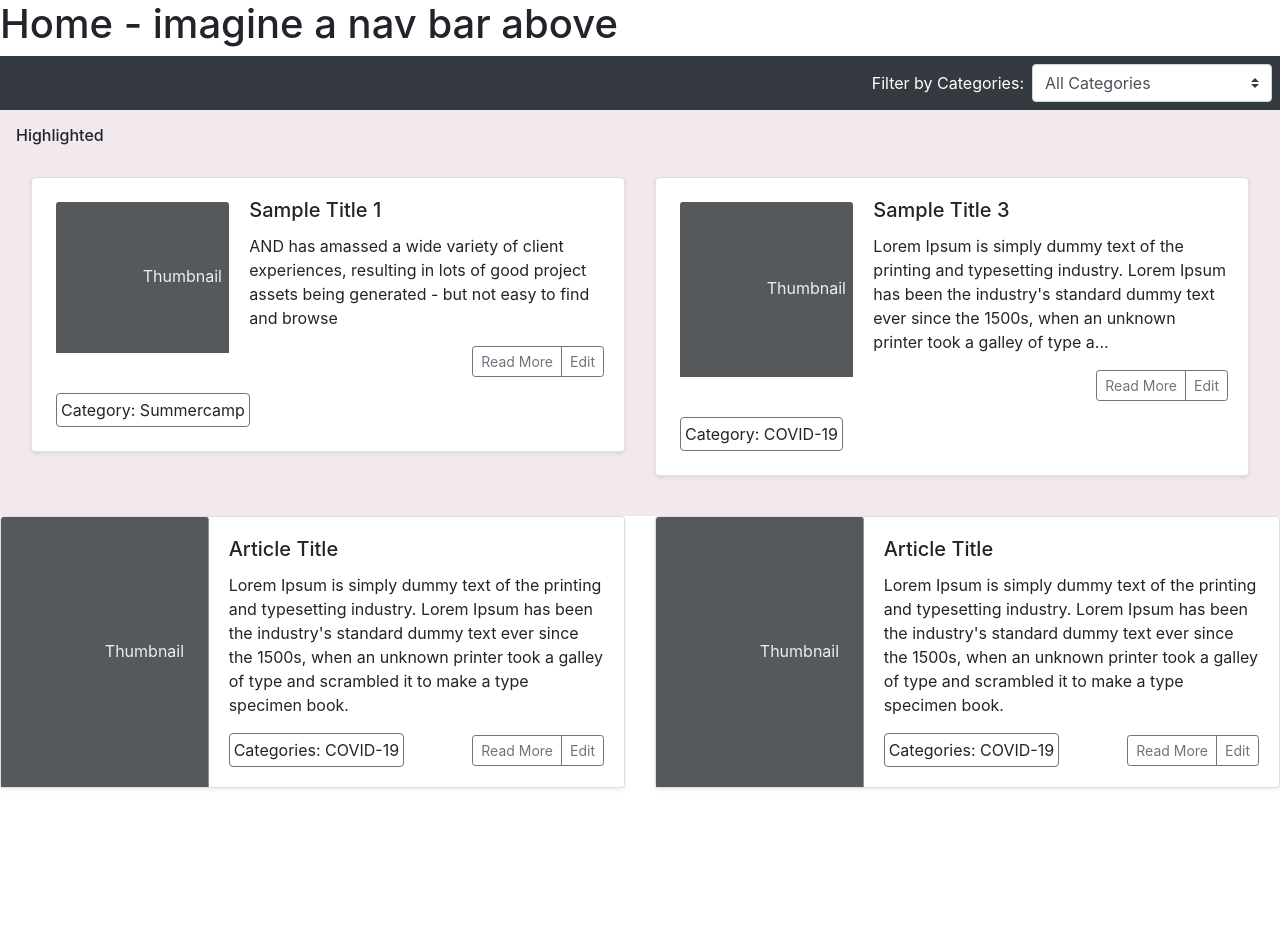
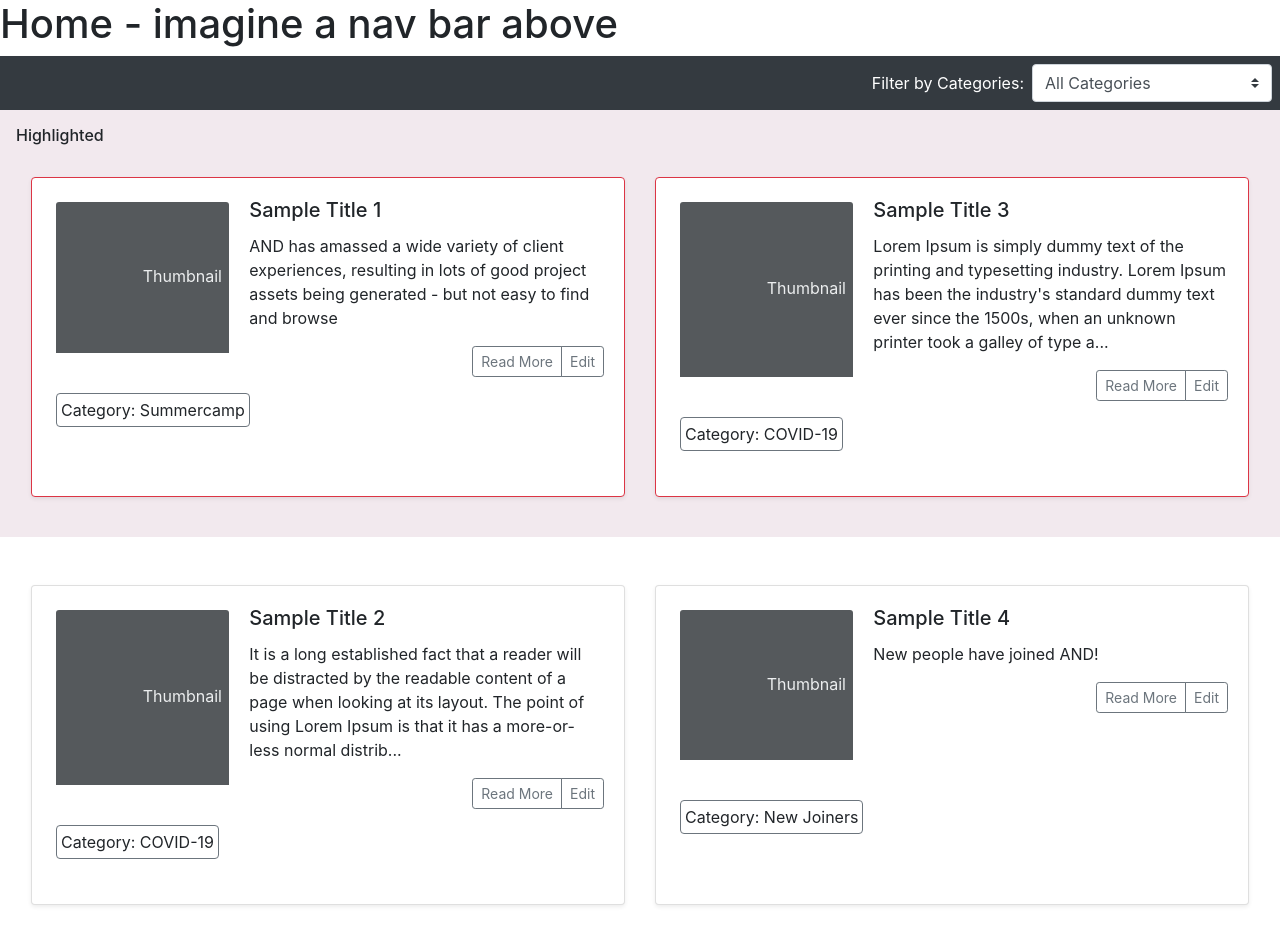
Before and after one commit to jishajaffer/React-Amplify, a React (Create React App) app: page /home in a window 1280 px wide. Before the commit the page ends 804 px from the top, so only its background shows below. Built offline with nearby package versions, Linux system fonts and the light colour scheme; sample sign-in values are in the browser's storage.

Commit message:
add article card component

```diff
--- /dev/null
+++ b/src/components/ArticleCard/ArticleCard.js
@@ -0,0 +1,27 @@
+import React from "react";
+
+function ArticleCard(props) {
+  const { articleTitle, articleContent, articleCategory, highlighted } = props;
+  return (
+    <div className={`card card-article mb-3 shadow-sm ${highlighted && "border-danger"}`} >
+      <div className="row no-gutters">
+        <div className="col-md-4 pl-4 pt-4 pb-4">
+          <svg className="bd-placeholder-img card-img-top" width="100%" height="100%" xmlns="http://www.w3.org/2000/svg" preserveAspectRatio="xMidYMid slice" focusable="false" role="img" aria-label="Placeholder: Thumbnail"><title>Placeholder</title><rect width="100%" height="100%" fill="#55595c" /><text x="50%" y="50%" fill="#eceeef" dy=".3em">Thumbnail</text></svg>
+        </div>
+        <div className="col-md-8">
+          <div className="card-body">
+            <h5 className="card-title">{articleTitle}</h5>
+            <p className="card-text">{articleContent.length > 200 ? `${articleContent.substring(0, 200)}...` : articleContent.substring(0, 200)}</p>
+            <div className="btn-group float-right">
+              <button type="button" className="btn btn-sm btn-outline-secondary">Read More</button>
+              <button type="button" className="btn btn-sm btn-outline-secondary">Edit</button>
+            </div>
+          </div>
+        </div>
+        <span className="border border-secondary rounded p-1 ml-4 mt-3 mb-4">{`Category: ${articleCategory}`}</span>
+      </div>
+    </div>
+  );
+}
+
+export default ArticleCard;
--- a/src/context/userContext.js
+++ b/src/context/userContext.js
@@ -1,4 +1,4 @@
-import React  from 'react';
+import React  from "react";
 
 const userContext = React.createContext();
 
--- a/src/pages/Home/Home.css
+++ b/src/pages/Home/Home.css
@@ -5,3 +5,7 @@ select.custom-select {
 .highlighted {
   background-color: #f2e9ee;
 }
+
+.card-article {
+  height: 20rem;
+}
--- a/src/pages/Home/Home.js
+++ b/src/pages/Home/Home.js
@@ -2,53 +2,7 @@ import React from "react";
 import "./Home.css";
 import * as fakeCategoryService from "../../services/fakeCategoryService";
 import * as fakeArticleService from "../../services/fakeArticleService";
-
-/**
- * <div className="form-group text-right p-2 text-white-50 bg-primary shadow-sm">
-                <span className="align-middle">Filter by Categories:</span>
-                <select className="custom-select ml-2">
-                    <option value="" />
-
-                </select>
-            </div>
-
-
-            <ul className="nav bg-primary p-2 justify-content-end">
-                <li className="nav-item">
-                    <a className="nav-link text-white">Active</a>
-                </li>
-                <li className="nav-item">
-                    <select className="custom-select">
-                        <option selected>Open this select</option>
-                        <option value="1">One</option>
-                        <option value="2">Two</option>
-                        <option value="3">Three</option>
-                    </select>
-                </li>
-            </ul>
-
-
-            <div className="col-md-6">
-
-          <div className="card flex-row flex-wrap">
-            <div className="card-header border-0">
-              <img src="//placehold.it/200" alt="" />
-            </div>
-            <div className="card-block px-2">
-              <h4 className="card-title">Title</h4>
-              <p className="card-text">
-              Lorem Ipsum is simply dummy text of the printing and typesetting industry.
-              </p>
-              <a href="#" className="btn btn-primary">
-                BUTTON
-              </a>
-            </div>
-            <div className="w-100"></div>
-            <div className="card-footer w-100 text-muted">FOOTER</div>
-          </div>
-
-        </div>
-*/
+import ArticleCard from "../../components/ArticleCard/ArticleCard";
 
 const chunkArticles = (articles, size) => {
   let index = 0;
@@ -62,6 +16,10 @@ const chunkArticles = (articles, size) => {
   return results;
 };
 
+const articles = fakeArticleService.getArticles();
+const highlightedArticles = fakeArticleService.getHighlightedArticles(articles);
+const nonhighlightedArticles = fakeArticleService.getNonHighlightedArticles(articles);
+
 function Home() {
   return (
     <>
@@ -69,43 +27,53 @@ function Home() {
       <div className="d-flex p-2 text-white bg-dark shadow-sm justify-content-end">
         <span className="align-self-center">Filter by Categories:</span>
         <select className="custom-select align-self-center ml-2">
-          <option selected>All Categories</option>
+          <option>All Categories</option>
           {fakeCategoryService.getCategories().map((category, index) => (
             <option key={`category-${index}`}>{category}</option>
           ))}
         </select>
       </div>
 
-      <section className="highlighted d-block pb-4">
-        <h6 className="p-3 pb-4">Highlighted</h6>
-        {chunkArticles(fakeArticleService.getHighlightedArticles(), 2).map((articleGroup, groupIndex) => {
+      {highlightedArticles.length > 0 &&
+        (
+          <section className="highlighted d-block pb-4 mb-5">
+            <h6 className="p-3 pb-4">Highlighted</h6>
+            {chunkArticles(highlightedArticles, 2).map((articleGroup, groupIndex) => {
+              return (
+                <div className="row ml-3 mr-3" key={groupIndex}>
+                  {articleGroup.map((article, articleIndex) => {
+                    const { title: articleTitle, content: articleContent, category: articleCategory } = article;
+                    return (
+                      <div className="col-lg-6" key={articleIndex}>
+                        <ArticleCard
+                          articleTitle={articleTitle}
+                          articleContent={articleContent}
+                          articleCategory={articleCategory}
+                          highlighted={true}
+                        />
+                      </div>
+                    );
+                  })}
+                </div>
+              );
+            })}
+          </section>
+        )
+      }
+
+      <section className="non-highlighted d-block pb-4">
+        {chunkArticles(nonhighlightedArticles, 2).map((articleGroup, groupIndex) => {
           return (
             <div className="row ml-3 mr-3" key={groupIndex}>
               {articleGroup.map((article, articleIndex) => {
-                const { title: articleTitle, content: articleContent, category: articleCategory} = article;
+                const { title: articleTitle, content: articleContent, category: articleCategory } = article;
                 return (
                   <div className="col-md-6" key={articleIndex}>
-
-
-                    <div className="card mb-3 shadow-sm">
-                      <div className="row no-gutters">
-                        <div className="col-md-4 pl-4 pt-4 pb-4">
-                          <svg className="bd-placeholder-img card-img-top" width="100%" height="100%" xmlns="http://www.w3.org/2000/svg" preserveAspectRatio="xMidYMid slice" focusable="false" role="img" aria-label="Placeholder: Thumbnail"><title>Placeholder</title><rect width="100%" height="100%" fill="#55595c"/><text x="50%" y="50%" fill="#eceeef" dy=".3em">Thumbnail</text></svg>
-                        </div>
-                        <div className="col-md-8">
-                          <div className="card-body">
-                            <h5 className="card-title">{articleTitle}</h5>
-                            <p className="card-text">{articleContent.length > 200 ? `${articleContent.substring(0, 200)}...` : articleContent.substring(0, 200)}</p>
-                            <div className="btn-group float-right">
-                              <button type="button" className="btn btn-sm btn-outline-secondary">Read More</button>
-                              <button type="button" className="btn btn-sm btn-outline-secondary">Edit</button>
-                            </div>
-                          </div>
-                        </div>
-                          <span className="border border-secondary rounded p-1 ml-4 mt-3 mb-4">{`Category: ${articleCategory}`}</span>
-                      </div>
-                    </div>
-
+                    <ArticleCard
+                      articleTitle={articleTitle}
+                      articleContent={articleContent}
+                      articleCategory={articleCategory}
+                    />
                   </div>
                 );
               })}
@@ -114,79 +82,7 @@ function Home() {
         })}
       </section>
 
-      <div className="row">
 
-
-        <div className="col-md-6">
-          <div className="card mb-3 shadow-sm">
-            <div className="row no-gutters">
-              <div className="col-md-4">
-                <svg className="bd-placeholder-img card-img-top" width="100%" height="100%" xmlns="http://www.w3.org/2000/svg" preserveAspectRatio="xMidYMid slice" focusable="false" role="img" aria-label="Placeholder: Thumbnail"><title>Placeholder</title><rect width="100%" height="100%" fill="#55595c"/><text x="50%" y="50%" fill="#eceeef" dy=".3em">Thumbnail</text></svg>
-              </div>
-              <div className="col-md-8">
-                <div className="card-body">
-                  <h5 className="card-title">Article Title</h5>
-                  <p className="card-text">{"Lorem Ipsum is simply dummy text of the printing and typesetting industry. Lorem Ipsum has been the industry's standard dummy text ever since the 1500s, when an unknown printer took a galley of type and scrambled it to make a type specimen book."}</p>
-                  <div className="d-flex justify-content-between align-items-center">
-                    <div className="border border-secondary rounded p-1">
-                      Categories: COVID-19
-                    </div>
-                    <div className="btn-group">
-                      <button
-                        type="button"
-                        className="btn btn-sm btn-outline-secondary"
-                      >
-                        Read More
-                      </button>
-                      <button
-                        type="button"
-                        className="btn btn-sm btn-outline-secondary"
-                      >
-                        Edit
-                      </button>
-                    </div>
-                  </div>
-                </div>
-              </div>
-            </div>
-          </div>
-        </div>
-
-        <div className="col-md-6">
-          <div className="card mb-3 shadow-sm">
-            <div className="row no-gutters">
-              <div className="col-md-4">
-                <svg className="bd-placeholder-img card-img-top" width="100%" height="100%" xmlns="http://www.w3.org/2000/svg" preserveAspectRatio="xMidYMid slice" focusable="false" role="img" aria-label="Placeholder: Thumbnail"><title>Placeholder</title><rect width="100%" height="100%" fill="#55595c"/><text x="50%" y="50%" fill="#eceeef" dy=".3em">Thumbnail</text></svg>
-              </div>
-              <div className="col-md-8">
-                <div className="card-body">
-                  <h5 className="card-title">Article Title</h5>
-                  <p className="card-text">{"Lorem Ipsum is simply dummy text of the printing and typesetting industry. Lorem Ipsum has been the industry's standard dummy text ever since the 1500s, when an unknown printer took a galley of type and scrambled it to make a type specimen book."}</p>
-                  <div className="d-flex justify-content-between align-items-center">
-                    <div className="border border-secondary rounded p-1">
-                      Categories: COVID-19
-                    </div>
-                    <div className="btn-group">
-                      <button
-                        type="button"
-                        className="btn btn-sm btn-outline-secondary"
-                      >
-                        Read More
-                      </button>
-                      <button
-                        type="button"
-                        className="btn btn-sm btn-outline-secondary"
-                      >
-                        Edit
-                      </button>
-                    </div>
-                  </div>
-                </div>
-              </div>
-            </div>
-          </div>
-        </div>
-      </div>
     </>
   );
 }
--- a/src/services/fakeArticleService.js
+++ b/src/services/fakeArticleService.js
@@ -12,7 +12,7 @@ const articles = [
     id: "2",
     title: "Sample Title 2",
     image: "https://picsum.photos/seed/picsum/200/300",
-    content: "this is the second lot of content",
+    content: "It is a long established fact that a reader will be distracted by the readable content of a page when looking at its layout. The point of using Lorem Ipsum is that it has a more-or-less normal distribution of letters, as opposed to using 'Content here, content here', making it look like readable English. Many desktop publishing packages and web page editors now use Lorem Ipsum as their default model text, and a search for 'lorem ipsum' will uncover many web sites still in their infancy. Various versions have evolved over the years, sometimes by accident, sometimes on purpose (injected humour and the like).",
     category: "COVID-19",
     highlighted: false
   },
@@ -24,6 +24,14 @@ const articles = [
     category: "COVID-19",
     highlighted: true
   },
+  {
+    id: "4",
+    title: "Sample Title 4",
+    image: "https://picsum.photos/seed/picsum/200/300",
+    content: "New people have joined AND!",
+    category: "New Joiners",
+    highlighted: false
+  },
 ];
 
 export function getArticlesById(id) {
@@ -34,6 +42,14 @@ export function getArticles() {
   return articles.filter(a => a);
 }
 
-export function getHighlightedArticles() {
+export function getArticlesByCategory(category) {
+  return articles.filter((article) => article.category === category);
+}
+
+export function getHighlightedArticles(articles) {
   return articles.filter((article) => article.highlighted);
 }
+
+export function getNonHighlightedArticles(articles) {
+  return articles.filter((article) => !article.highlighted);
+}
--- a/src/services/userService/userService.js
+++ b/src/services/userService/userService.js
@@ -1,12 +1,12 @@
-export const authenticateUser = (token) => {
+export const authenticateUser = () => {
   //do auth request to backend
   localStorage.setItem("jwt_token", "fake_token");
   return true;
-}
+};
 
 export const getCurrentUser = () => {
   const jwt = localStorage.getItem("jwt_token");
   //do some validation
 
   return jwt;
-}
+};
```
Also changed, not shown: src/pages/Login/Login.js (+4 -4 lines). Lines whose indentation alone changed are shown as unchanged.
